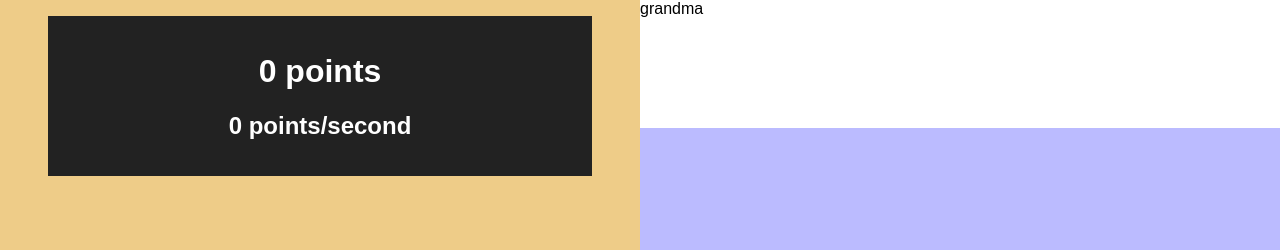
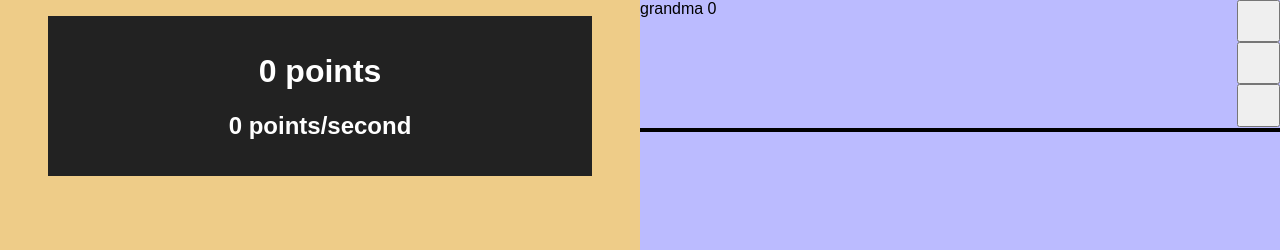
Before and after one commit to theo-baccam/clicker, a plain HTML site: page index.html in a window 1280 px wide. Shown: the top 250 px of the page. Drawn offline with Linux system fonts and the light colour scheme.

Commit message:
feat: basic button creation

```diff
--- a/source/Element.js
+++ b/source/Element.js
@@ -3,8 +3,6 @@ class Element {
         name,
         DEFAULT_PRICE,
         amount,
-        DEFAULT_CLICK_RATE,
-        clickRateUpgrades,
         DEFAULT_CLICK_VALUE,
         clickValueUpgrades,
         spritePath,
@@ -17,11 +15,6 @@ class Element {
         this.DEFAULT_PRICE = DEFAULT_PRICE
         this.amount = amount;
 
-        // the upgrades will also be calculated in the same manner as the price
-        // the exact numbers may have to be tested and tweaked
-        this.DEFAULT_CLICK_RATE = DEFAULT_CLICK_RATE;
-        this.clickRateUpgrades = clickRateUpgrades;
-
         this.DEFAULT_CLICK_VALUE = DEFAULT_CLICK_VALUE;
         this.clickValueUpgrades = clickValueUpgrades;
 
--- a/source/Model.js
+++ b/source/Model.js
@@ -75,8 +75,6 @@ class Model {
                 "name": element.name,
                 "DEFAULT_PRICE": element.DEFAULT_PRICE,
                 "amount": element.amount,
-                "DEFAULT_CLICK_RATE": element.DEFAULT_CLICK_RATE,
-                "clickRateUpgrades": element.clickRateUpgrades,
                 "DEFAULT_CLICK_VALUE": element.DEFAULT_CLICK_VALUE,
                 "clickValueUpgrades": element.clickValueUpgrades,
                 "spritePath": element.spritePath
--- a/source/View.js
+++ b/source/View.js
@@ -1,7 +1,4 @@
 class View {
-    constructor() {
-    }
-
     displayTotalPoints(points) {
         let totalPoints = document.getElementById("totalPoints");
 
@@ -15,12 +12,37 @@ class View {
     }
 
     displayElement(element) {
-        let elementDiv = document.createElement("div")
-        elementDiv.className = "elementDiv"
-        elementDiv.innerHTML = element.name
+        let elementsSide = document.getElementById("elementsSide");
 
-        let elementsSide = document.getElementById("elementsSide")
-        elementsSide.appendChild(elementDiv)
+        let elementDiv = document.createElement("div");
+        elementDiv.className = "elementDiv";
+        elementDiv.id = `${element.name}Div`;
+        elementsSide.appendChild(elementDiv);
+
+        let elementDisplayDiv = document.createElement("div");
+        elementDisplayDiv.className = "elementDisplayDiv";
+        elementDisplayDiv.id = `${element.name}DisplayDiv`;
+        elementDisplayDiv.innerHTML = `${element.name} ${element.amount}`;
+        elementDiv.appendChild(elementDisplayDiv);
+
+        let elementButtonsDiv = document.createElement("div");
+        elementButtonsDiv.className = "elementButtonDiv";
+        elementButtonsDiv.id = `${element.name}ButtonsDiv`;
+        const width = elementDisplayDiv.offsetHeight / 3;
+        elementButtonsDiv.style.width = `${width}px`;
+        elementDiv.appendChild(elementButtonsDiv);
+
+        let elementBuyButton = document.createElement("button");
+        elementBuyButton.className = "elementButton"
+        elementButtonsDiv.appendChild(elementBuyButton);
+
+        let elementSellButton = document.createElement("button");
+        elementSellButton.className = "elementButton"
+        elementButtonsDiv.appendChild(elementSellButton);
+
+        let elementUpgradeButton = document.createElement("button");
+        elementUpgradeButton.className = "elementButton"
+        elementButtonsDiv.appendChild(elementUpgradeButton);
     }
 }
 
--- a/style.css
+++ b/style.css
@@ -55,8 +55,27 @@ body {
 }
 
 .elementDiv {
+    display: flex;
+    flex-direction: row;
+
     height: 8em;
     width: 100%;
 
-    background-color: #FFFFFF;
+    outline-style: solid;
+    outline-width: 4px;
 }
+
+.elementDisplayDiv {
+    display: flex;
+    flex-direction: row;
+    flex-grow: 1;
+}
+
+.elementButtonDiv {
+    display: flex;
+    flex-direction: column;
+}
+
+.elementButton {
+    height: 33%;
+}
```
